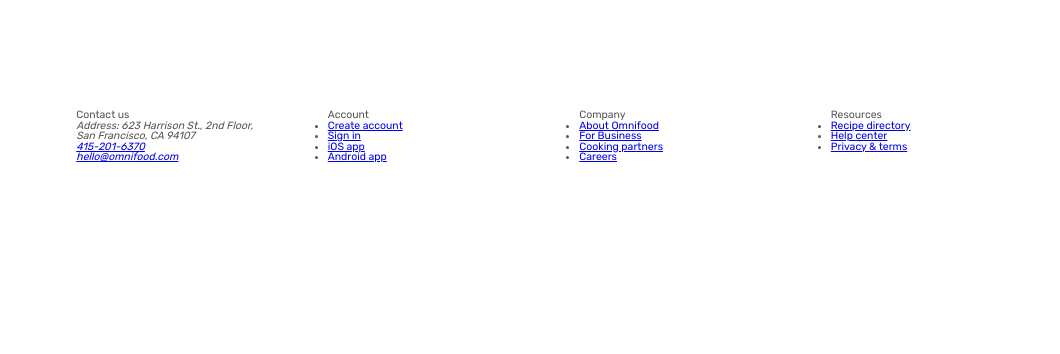
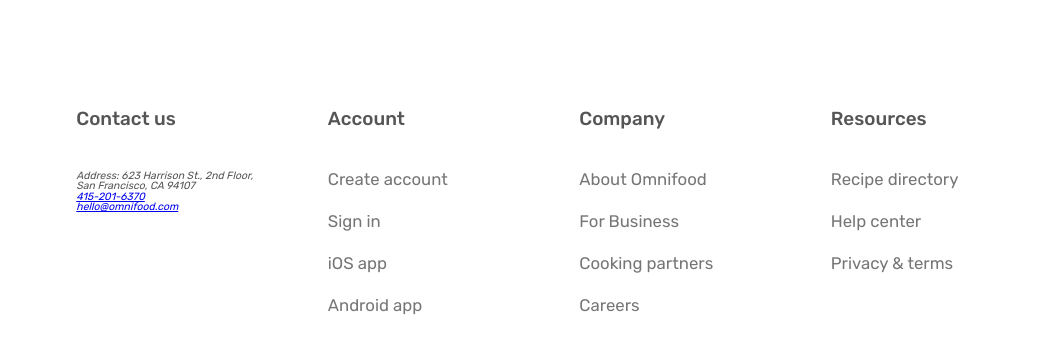
Before and after one commit to SuperUser-Gump/Omnifood, a website: page index.html in a window 1280 px wide. Shown: the part 7065-7419 px from the top of the page, 220-1280 px from the left. Before the commit the page ends 7361 px from the top, so only its background shows below. Drawn offline with nearby package versions, Linux system fonts and the light colour scheme.

Commit message:
style: Style footer headings and navigation
- Styled footer headings to be slightly bigger and bold.
- Styled footer navigation links to remove bullet points, adjust size, and color.

```diff
--- a/css/style.css
+++ b/css/style.css
@@ -548,3 +548,24 @@
 .footer {
   padding: 9.6rem 0;
 }
+
+.footer-heading {
+  font-size: 1.8rem;
+  font-weight: 500;
+  margin-bottom: 4rem;
+}
+
+.footer-nav {
+  list-style: none;
+  display: flex;
+  flex-direction: column;
+  gap: 2.4rem;
+}
+
+.footer-link:link,
+.footer-link:visited {
+  text-decoration: none;
+  font-size: 1.6rem;
+  color: #767676;
+  transition: all 0.3s;
+}
--- a/index.html
+++ b/index.html
@@ -612,27 +612,27 @@
         <nav class="nav-col">
           <p class="footer-heading">Account</p>
           <ul class="footer-nav">
-            <li><a href="#">Create account</a></li>
-            <li><a href="#">Sign in</a></li>
-            <li><a href="#">iOS app</a></li>
-            <li><a href="#">Android app</a></li>
+            <li><a class="footer-link" href="#">Create account</a></li>
+            <li><a class="footer-link" href="#">Sign in</a></li>
+            <li><a class="footer-link" href="#">iOS app</a></li>
+            <li><a class="footer-link" href="#">Android app</a></li>
           </ul>
         </nav>
         <nav class="nav-col">
           <p class="footer-heading">Company</p>
           <ul class="footer-nav">
-            <li><a href="#">About Omnifood</a></li>
-            <li><a href="#">For Business</a></li>
-            <li><a href="#">Cooking partners</a></li>
-            <li><a href="#">Careers</a></li>
+            <li><a class="footer-link" href="#">About Omnifood</a></li>
+            <li><a class="footer-link" href="#">For Business</a></li>
+            <li><a class="footer-link" href="#">Cooking partners</a></li>
+            <li><a class="footer-link" href="#">Careers</a></li>
           </ul>
         </nav>
         <nav class="nav-col">
           <p class="footer-heading">Resources</p>
           <ul class="footer-nav">
-            <li><a href="#">Recipe directory</a></li>
-            <li><a href="#">Help center</a></li>
-            <li><a href="#">Privacy & terms</a></li>
+            <li><a class="footer-link" href="#">Recipe directory</a></li>
+            <li><a class="footer-link" href="#">Help center</a></li>
+            <li><a class="footer-link" href="#">Privacy & terms</a></li>
           </ul>
         </nav>
       </div>
```
